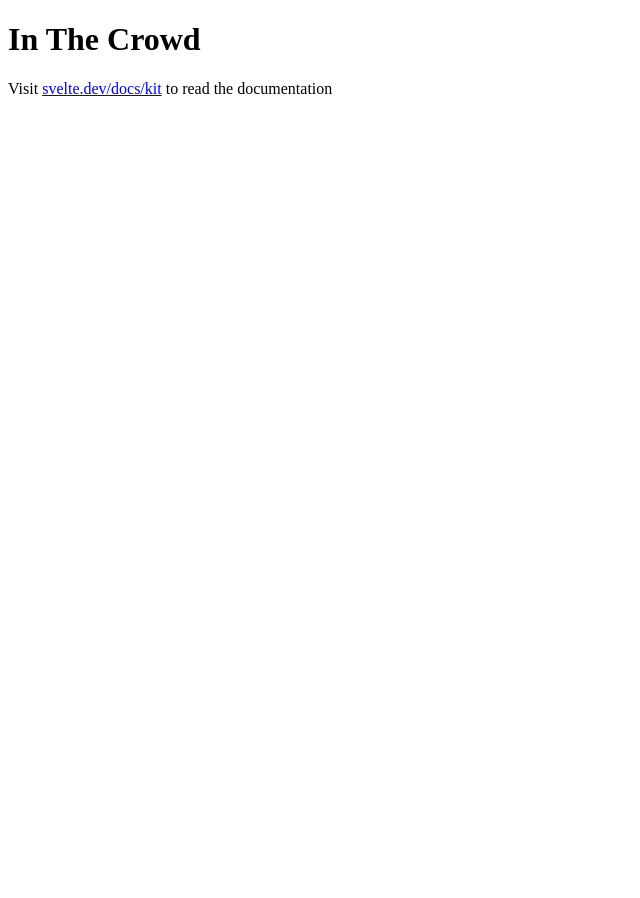
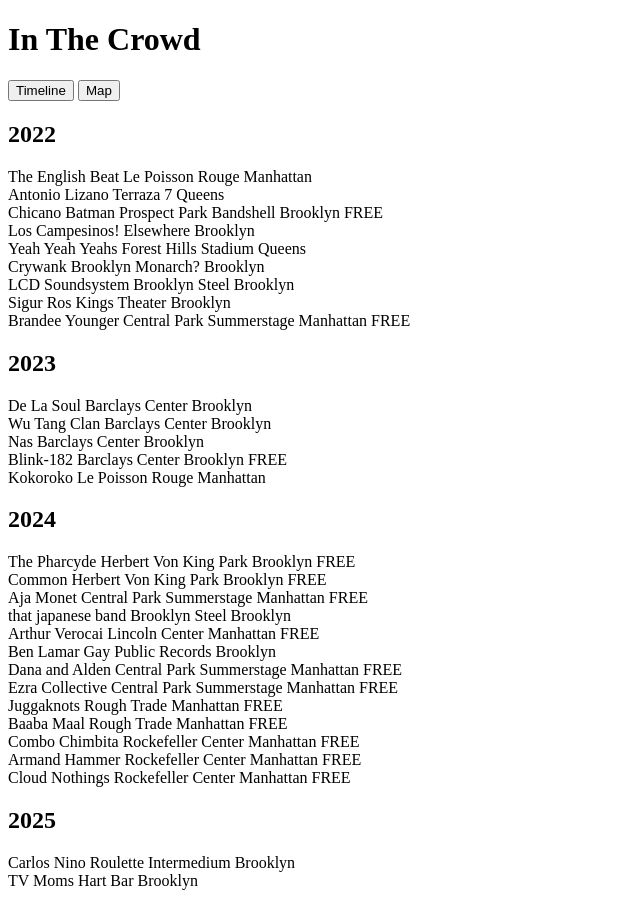
Before and after one commit to njsmithfm/in-the-crowd, a SvelteKit app: page / in a window 1280 px wide. Shown: the whole page, without its empty margins (0-640 px from the left). Before the commit the page ends 800 px from the top, so only its background shows below. Built offline with nearby package versions, Linux system fonts and the light colour scheme.

Commit message:
feat: add content to +page.svelte

```diff
--- a/src/routes/+page.svelte
+++ b/src/routes/+page.svelte
@@ -1,5 +1,19 @@
+<script>
+  import Timeline from "$lib/components/Timeline.svelte";
+  import Map from "$lib/components/Map.svelte";
+
+  let activeView = "timeline";
+</script>
+
 <h1>In The Crowd</h1>
-<p>
-  Visit <a href="https://svelte.dev/docs/kit">svelte.dev/docs/kit</a> to read the
-  documentation
-</p>
+
+<div class="tabs">
+  <button on:click={() => (activeView = "timeline")}>Timeline</button>
+  <button on:click={() => (activeView = "map")}>Map</button>
+</div>
+
+{#if activeView === "timeline"}
+  <Timeline />
+{:else if activeView === "map"}
+  <Map />
+{/if}
```
